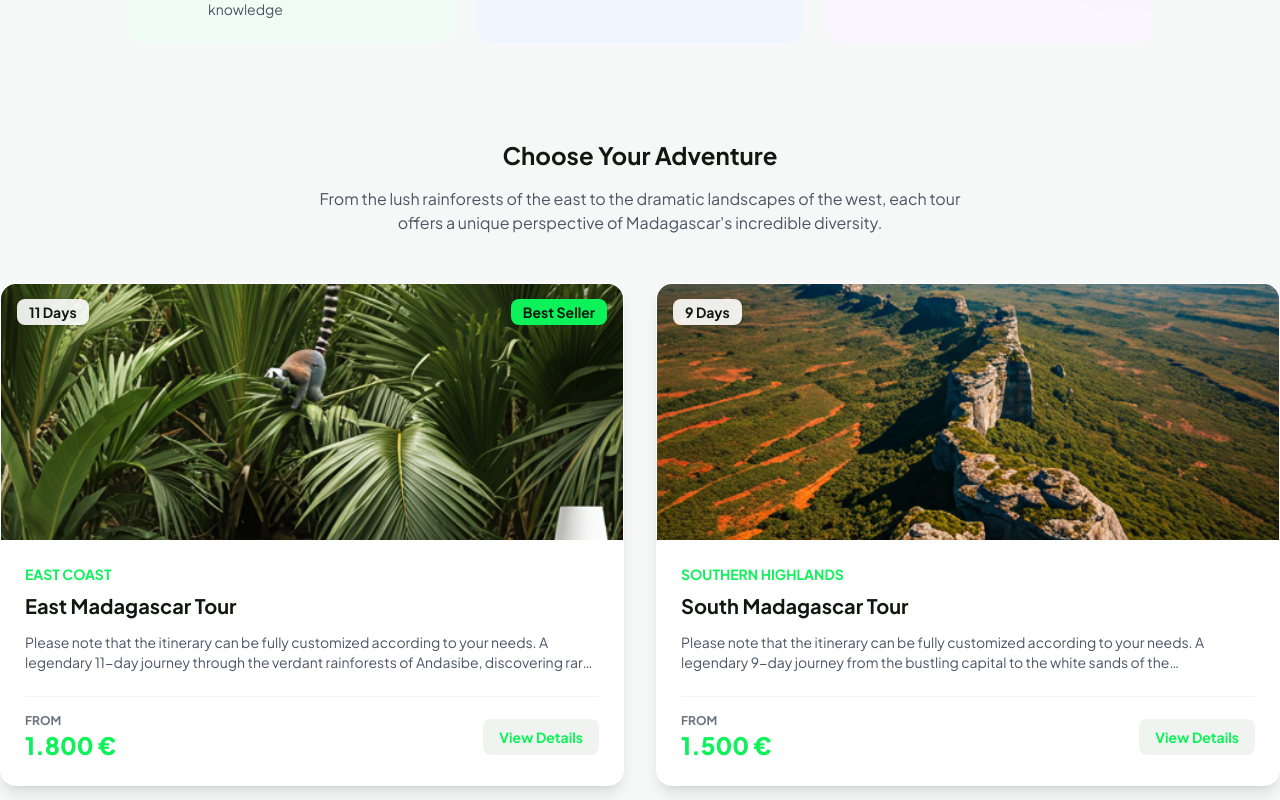
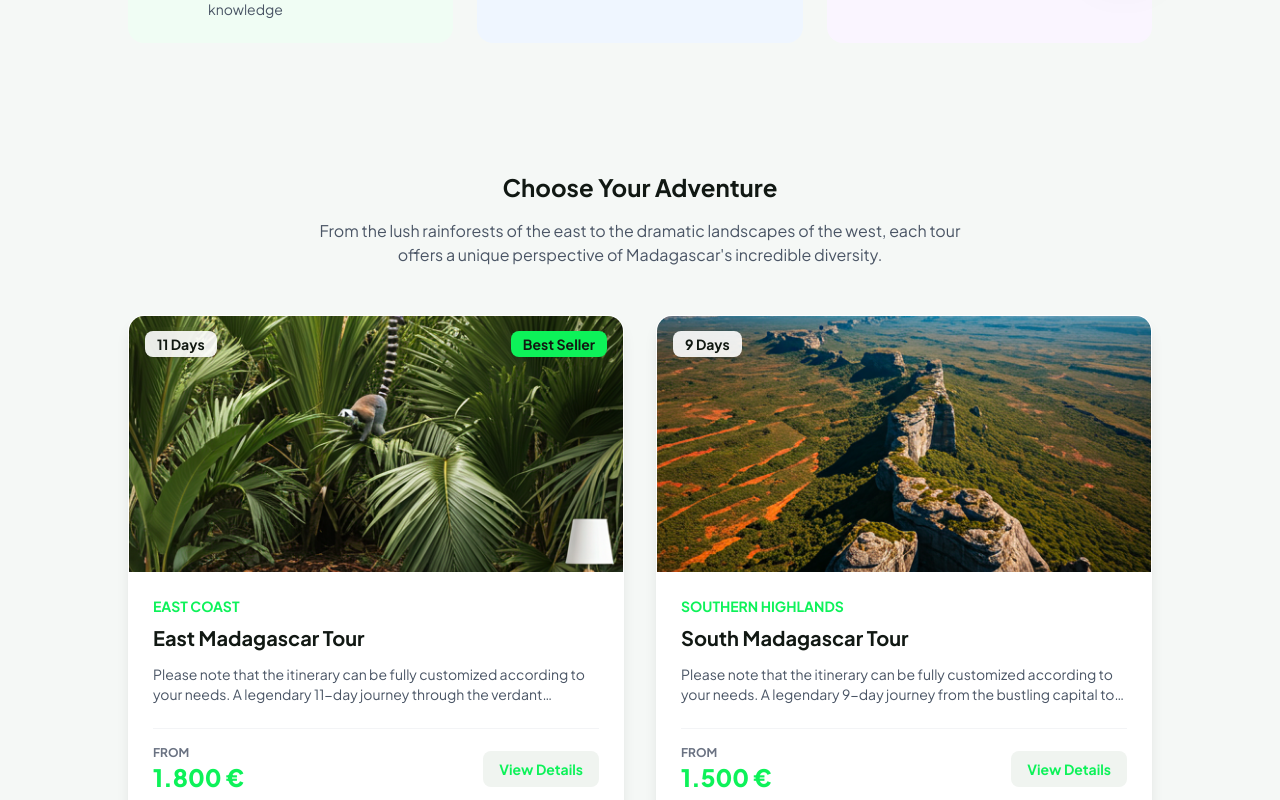
Before and after one commit to Francois-dital/app.tourisme, a Next.js app: page /tours in a window 1280 px wide. Shown: the part 820-1620 px from the top of the page. Built offline with nearby package versions, Linux system fonts and the light colour scheme.

Commit message:
fix padding TourGrid

```diff
--- a/components/feature/tour-detail/TourDetailContent.tsx
+++ b/components/feature/tour-detail/TourDetailContent.tsx
@@ -9,12 +9,7 @@ interface TourDetailContentProps {
 
 export default function TourDetailContent({ tour }: TourDetailContentProps) {
   return (
-<<<<<<< HEAD
-    <div className="grid grid-cols-1 lg:grid-cols-3 gap-10 px-6 md:px-20 mt-6">
-=======
     <div className="grid grid-cols-1 lg:grid-cols-3 gap-10 px-6 md:px-20 lg:px-24 xl:px-32 mt-6">
-      {/* Left Side: Itinerary Timeline */}
->>>>>>> fix/ajustement
       <div className="lg:col-span-2 flex flex-col">
         <ScrollAnimation animation="fade" delay={100}>
           <h3 className="text-[#111811] dark:text-white text-2xl font-bold mb-8">Detailed Itinerary</h3>
--- a/components/feature/tours/ToursGrid.tsx
+++ b/components/feature/tours/ToursGrid.tsx
@@ -10,7 +10,7 @@ interface ToursGridProps {
 
 export default function ToursGrid({ tours }: ToursGridProps) {
   return (
-    <section className="w-full">
+    <section className="py-8 px-6 md:px-20 lg:px-24 xl:px-32">
       <div className="w-full text-center mb-12">
         <ScrollAnimation animation="fade" delay={100}>
           <h2 className="text-2xl font-bold mb-4">Choose Your Adventure</h2>
```
